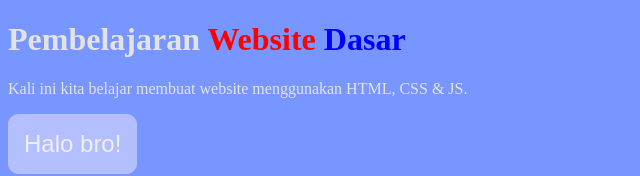
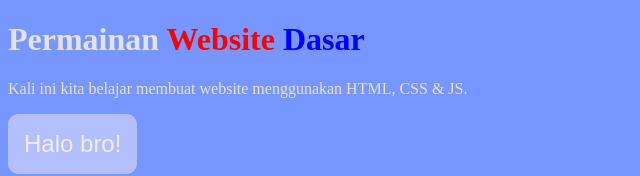
Before and after one commit to chairulpariz/ridzzz, a plain HTML site: page index.html in a window 1280 px wide. Shown: the top 176 px of the page, without its empty margins (0-640 px from the left). Drawn offline with Linux system fonts and the light colour scheme.

Commit message:
Update index.html

```diff
--- a/index.html
+++ b/index.html
@@ -1,12 +1,12 @@
 <!DOCTYPE html>
 <html>
 <head>
-<title>Belajar Website</title>
+<title>Permainan Website</title>
 </head>
 <body style="background-color: rgb(120,150,255);">
 
 <h1 style="color: #E3E3E3;">
-Pembelajaran
+Permainan
 <span style="color: red;">Website</span>
 <span style="color: blue;">Dasar</span>
 </h1>
```
